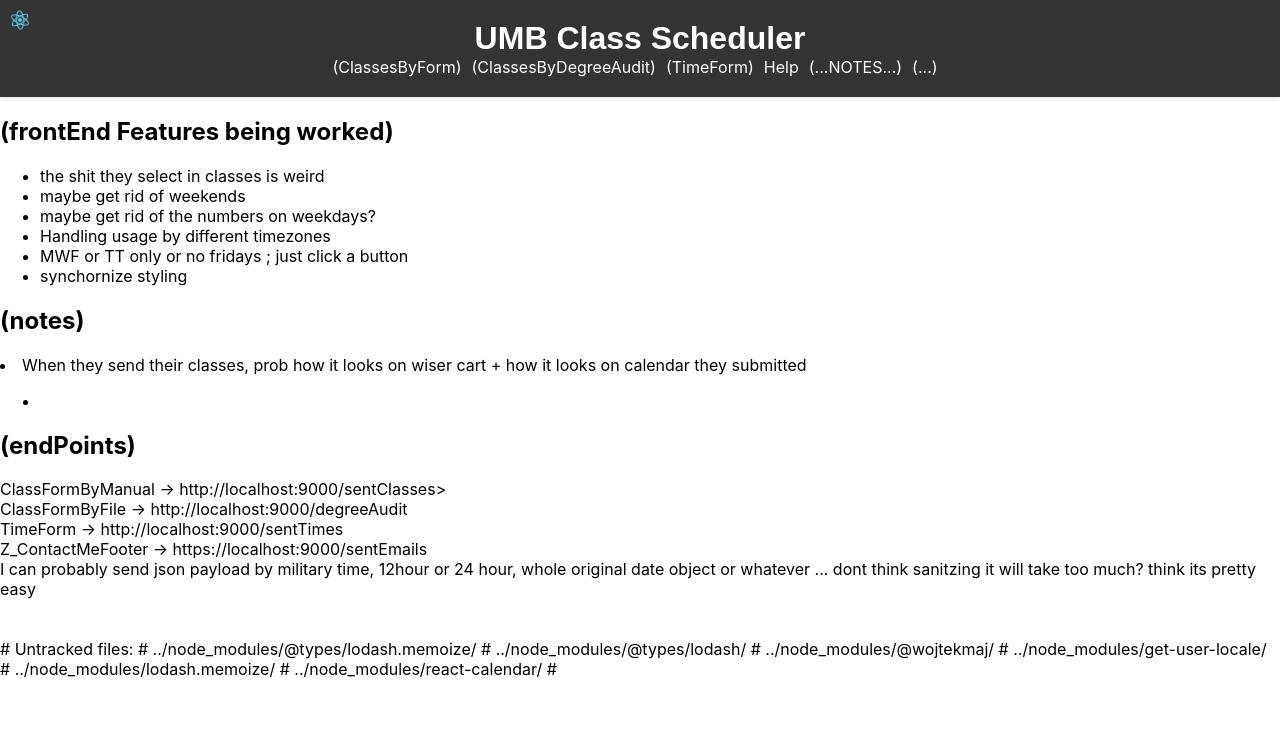
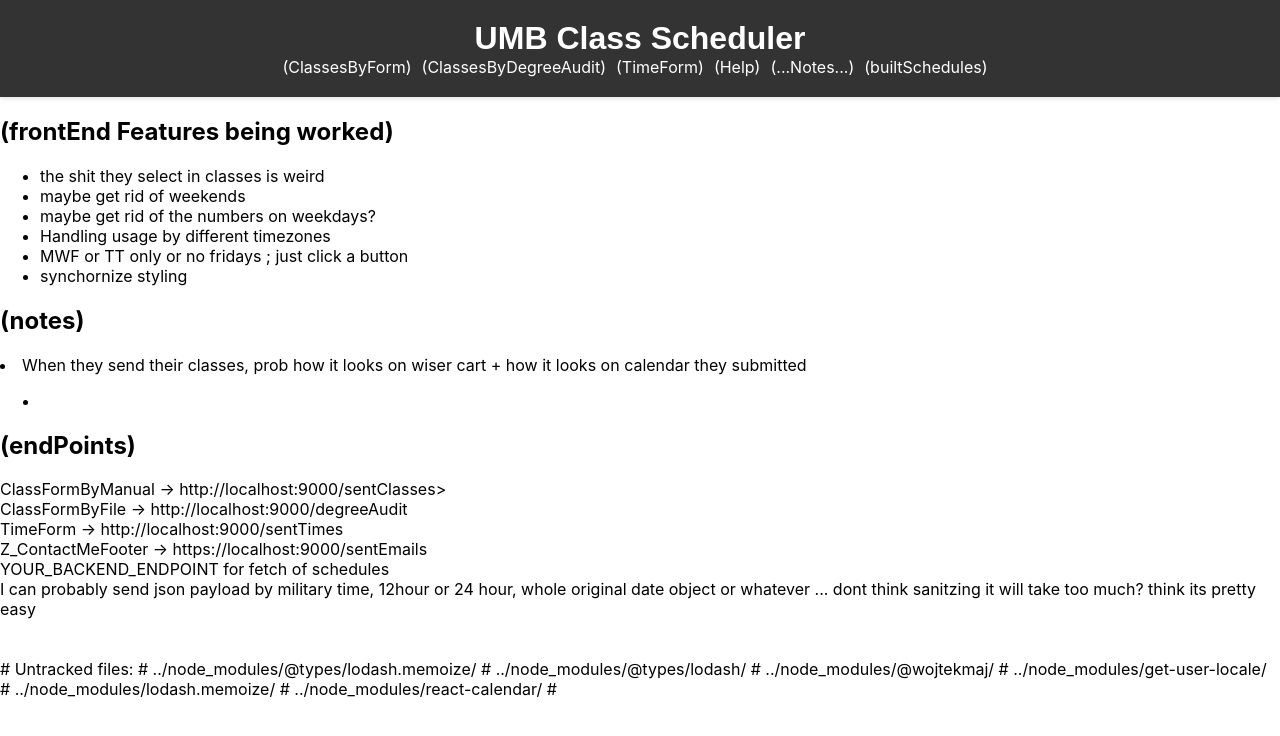
Before and after one commit to JuliansGHUB1/ScheduleAppProj, a React (Create React App) app in the folder frontEnd/: page /all-schedules in a window 1280 px wide. Shown: the top 736 px of the page. Built offline with nearby package versions, Linux system fonts and the light colour scheme.

Commit message:
1. 3 different waiting animations 2. got rid of the spinny thing at the top left to differentiate 3. set up part of the stuff for builtSchedules

```diff
--- a/frontEnd/src/components/A_Header.css
+++ b/frontEnd/src/components/A_Header.css
@@ -9,18 +9,6 @@
     position: relative; /* Add position relative to enable absolute positioning of the icon */
 }
 
-.header::before {
-    content: ''; /* Required content property for pseudo-elements */
-    display: block; /* Ensure the pseudo-element is displayed as a block */
-    width: 20px; /* Set the width of the icon */
-    height: 20px; /* Set the height of the icon */
-    background-image: url('../../public/logo192.png'); /* Set the icon as the background image */
-    background-size: cover; /* Ensure the background image covers the entire pseudo-element */
-    position: absolute; /* Position the pseudo-element absolutely within the header */
-    top: 10px; /* Position the pseudo-element 10px from the top */
-    left: 10px; /* Position the pseudo-element 10px from the left */
-    animation: spin 2s linear infinite; /* Apply the spin animation */
-}
 
 .header h1 {
     margin: 0;
--- a/frontEnd/src/components/A_Header.js
+++ b/frontEnd/src/components/A_Header.js
@@ -12,9 +12,9 @@ function Header() {
           <li><Link to="/">(ClassesByForm)</Link></li>
           <li><Link to="/degreeAudit">(ClassesByDegreeAudit)</Link></li>
           <li><Link to="/TimeForm">(TimeForm)</Link></li>
-          <li><Link to="/help">Help</Link></li>
-          <li><Link to="/all-schedules">(...NOTES...)</Link></li>
-          <li><Link to="/schedule">(...)</Link></li>
+          <li><Link to="/help">(Help)</Link></li>
+          <li><Link to="/all-schedules">(...Notes...)</Link></li>
+          <li><Link to="/schedule">(builtSchedules)</Link></li>
         </ul>
       </nav>
     </div>
--- a/frontEnd/src/pages/B_ClassFormByManual.css
+++ b/frontEnd/src/pages/B_ClassFormByManual.css
@@ -70,13 +70,10 @@ form button:hover {
   background-color: rgb(130, 131, 130); /* Darker shade on hover */
 }
 
-.spinner {
-  border: 4px solid rgba(0, 0, 0, 0.1);
-  width: 36px;
-  height: 36px;
-  border-radius: 50%;
-  border-left-color: #09f;
-  animation: spin 1s ease infinite;
+.custom-spinner {
+  width: 10vw; /* 10% of the viewport width */
+  height: 10vh; /* 10% of the viewport height */
+  animation: spin 1s linear infinite;
  }
 
  @keyframes spin {
--- a/frontEnd/src/pages/B_ClassFormByManual.js
+++ b/frontEnd/src/pages/B_ClassFormByManual.js
@@ -110,10 +110,9 @@ function ClassForm() {
       </form>
     {/* Loading indicator */}
     {isLoading && (
-      <div className="spinner-container">
-        <div className="spinner"></div>
-      </div>
-    )}
+  <div className="spinner-container">
+    <img src="/Capture.JPG" alt="Loading..." className="custom-spinner" />
+  </div>)}
     </>
  );
 }
--- a/frontEnd/src/pages/B_TimeForm.css
+++ b/frontEnd/src/pages/B_TimeForm.css
@@ -24,14 +24,12 @@
   }
 
 
-  .spinner {
-    border: 4px solid rgba(0, 0, 0, 0.1);
-    width: 36px;
-    height: 36px;
-    border-radius: 50%;
-    border-left-color: #09f;
-    animation: spin 1s ease infinite;
+  .custom-spinner {
+    width: 10vw; /* 10% of the viewport width */
+    height: 10vh; /* 10% of the viewport height */
+    animation: spin 1s linear infinite;
    }
+
 
    @keyframes spin {
      0% {
--- a/frontEnd/src/pages/B_TimeForm.js
+++ b/frontEnd/src/pages/B_TimeForm.js
@@ -124,13 +124,13 @@ This converts
     {/* Loading indicator */}
     {isLoading && (
       <div className="spinner-container">
-        <div className="spinner"></div>
-      </div>
-    )}
+        <img src="/logo512.png" alt="Loading..." className="custom-spinner" />
+      </div>)}
     </div>
- );
-}
 
+ );}
+
+ export default TimeForm;
 // testing performances of animation
 /*const handleSendToBackend = () => {
   setIsLoading(true); // Set loading to true at the beginning
@@ -138,5 +138,3 @@ This converts
     setIsLoading(false);
   }, 5000)
  };*/
-
-export default TimeForm;
--- a/frontEnd/src/pages/X_AllSchedulesPage.js
+++ b/frontEnd/src/pages/X_AllSchedulesPage.js
@@ -30,6 +30,8 @@ function AllSchedulesPage() {
       <br></br>
       Z_ContactMeFooter -> https://localhost:9000/sentEmails
       <br></br>
+      YOUR_BACKEND_ENDPOINT for fetch of schedules
+      <br></br>
       I can probably send json payload by military time, 12hour or 24 hour, whole original date object or whatever ... dont think sanitzing it will take too much? think its pretty easy
 
 
```
Also changed, not shown: frontEnd/public/Capture.JPG (added).
